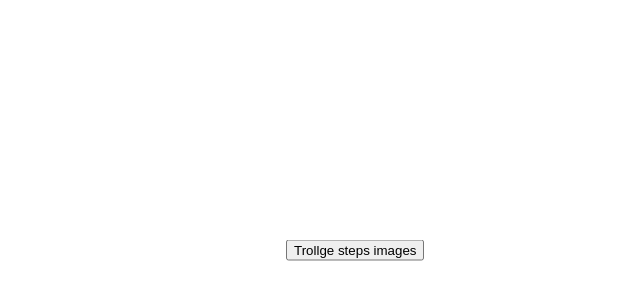
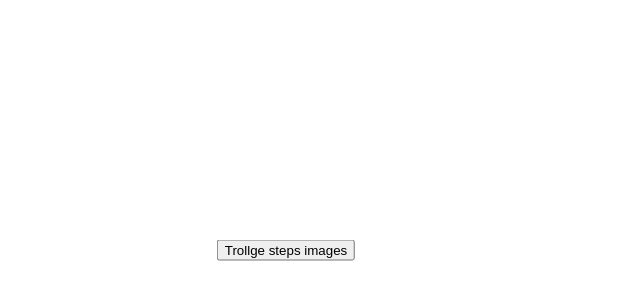
Before and after one commit to BetterRoblox-Scripts/BetterRoblox-Scripts.github.io, a plain HTML site: page index.html in a window 1280 px wide. Shown: the part 150-450 px from the top of the page, without its empty margins (354-994 px from the left). Drawn offline with Linux system fonts and the light colour scheme.

Commit message:
Update index.html

```diff
--- a/index.html
+++ b/index.html
@@ -7,8 +7,8 @@
               position: absolute;
               top: 50%;
               left: 50%;
-              -ms-transform: translateY(-50%);
-              transform: translateY(-50%);
+              -ms-transform: translate(-50%, -50%);
+              transform: translate(-50%, -50%);
             }
             </style>
         <div class="vertical-center">
```
